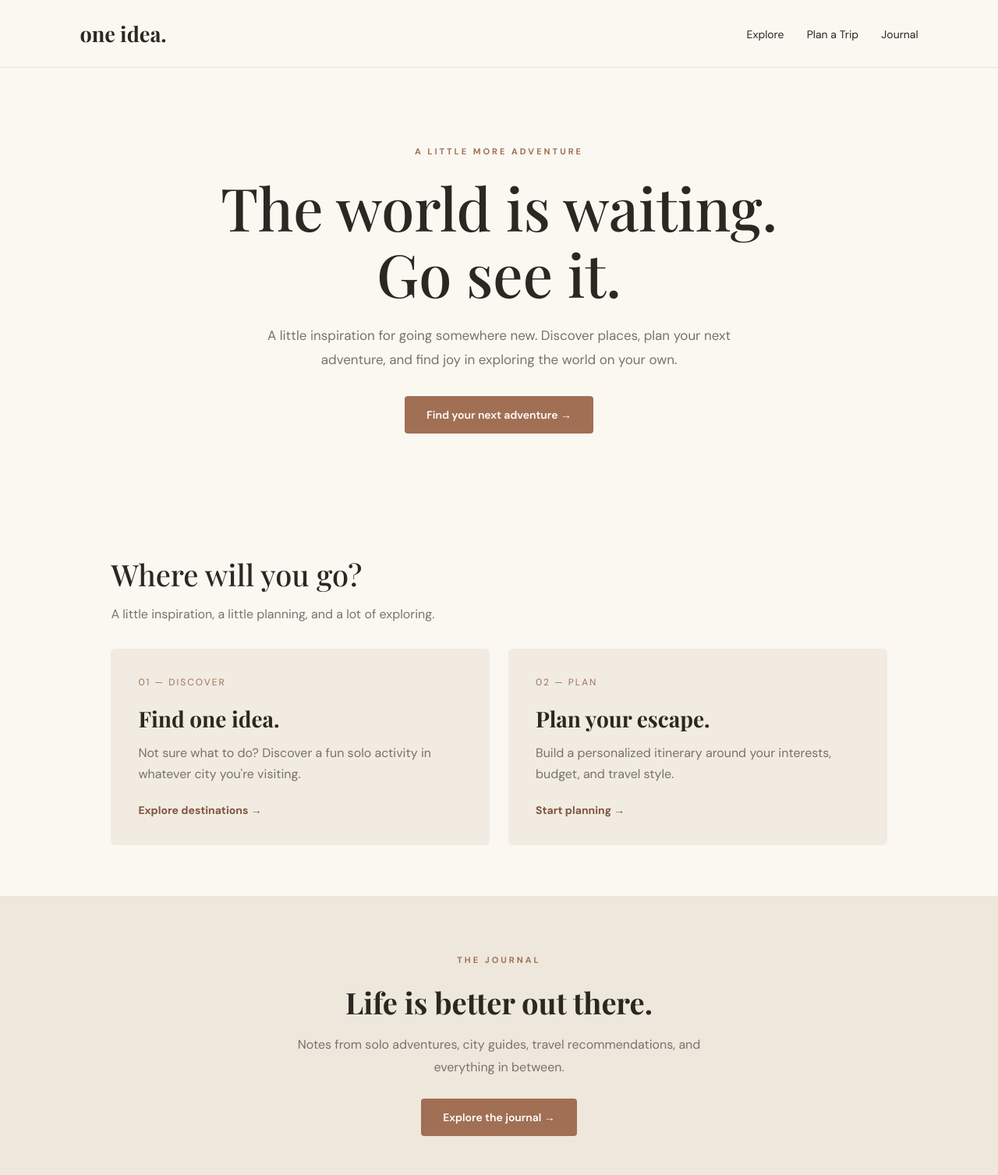
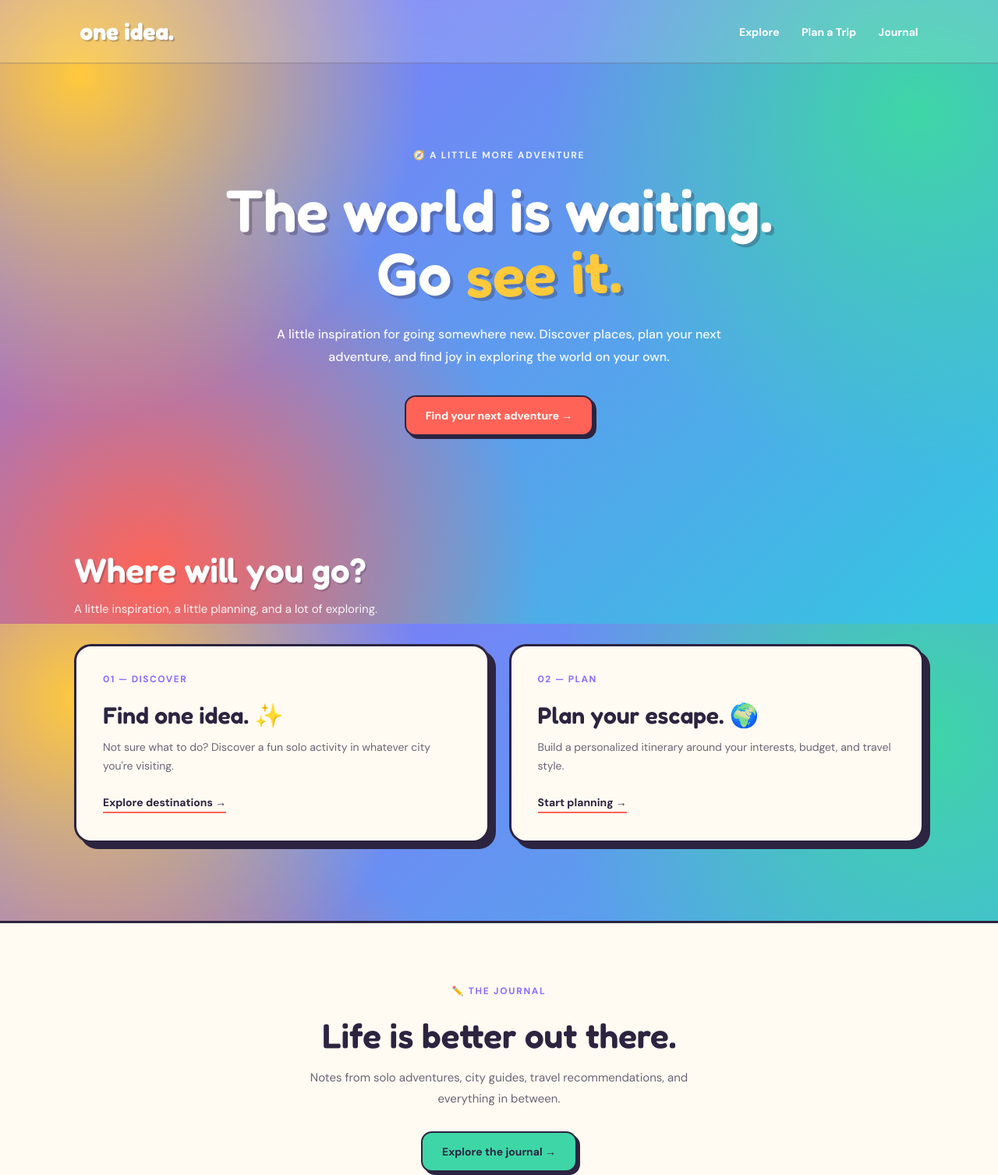
Before and after one commit to ynyati/solotravel, a plain HTML site: page index.html in a window 1280 px wide. Shown: the top 1507 px of the page at 78% size. Drawn offline with nearby package versions, Linux system fonts and the light colour scheme.

Commit message:
Updated homepage design

```diff
--- a/index.html
+++ b/index.html
@@ -4,191 +4,321 @@
 <head>
 <meta charset="UTF-8">
 <meta name="viewport" content="width=device-width, initial-scale=1.0">
-
 <title>One Idea | Your Solo Travel Companion</title>
 
 <link rel="preconnect" href="https://fonts.googleapis.com">
-  <link href="https://fonts.googleapis.com/css2?family=DM+Sans:wght@400;500;600;700&family=Playfair+Display:wght@500;600;700&display=swap" rel="stylesheet">
+<link href="https://fonts.googleapis.com/css2?family=Fredoka:wght@400;500;600;700&family=DM+Sans:wght@400;500;700;900&display=swap" rel="stylesheet">
 
 <style>
+:root {
+  --grape: #8C6BFF;
+  --sky: #33C7E0;
+  --sun: #FFC93C;
+  --coral: #FF6357;
+  --mint: #3ED6A6;
+  --cream: #FFFBF2;
+  --ink: #2C2440;
+  --ink-70: rgba(44,36,64,0.7);
+  --ink-45: rgba(44,36,64,0.45);
+}
+
 * {
   box-sizing: border-box;
   margin: 0;
   padding: 0;
 }
 
+html {
+  scroll-behavior: smooth;
+}
+
 body {
   font-family: 'DM Sans', sans-serif;
-      background: #fbf8f2;
-      color: #292821;
+  color: var(--ink);
+  min-height: 100vh;
+  overflow-x: hidden;
+  background:
+    radial-gradient(circle at 8% 12%, var(--sun) 0%, transparent 32%),
+    radial-gradient(circle at 92% 18%, var(--mint) 0%, transparent 35%),
+    radial-gradient(circle at 15% 92%, var(--coral) 0%, transparent 38%),
+    linear-gradient(135deg, var(--grape) 0%, var(--sky) 100%);
+  background-attachment: fixed;
 }
+
+/* NAVIGATION */
 
 nav {
   display: flex;
   justify-content: space-between;
   align-items: center;
-      padding: 25px 8%;
-      border-bottom: 1px solid #e8e2d8;
+  padding: 22px 8%;
+  border-bottom: 2px solid rgba(44,36,64,0.18);
+  background: rgba(255,251,242,0.14);
+  backdrop-filter: blur(12px);
 }
 
 .logo {
-      font-family: 'Playfair Display', serif;
-      font-size: 27px;
+  font-family: 'Fredoka', sans-serif;
+  font-size: 30px;
   font-weight: 700;
+  color: white;
+  text-shadow: 2px 2px 0 rgba(44,36,64,0.25);
 }
 
 nav a {
+  display: inline-block;
   text-decoration: none;
-      color: #292821;
-      margin-left: 25px;
+  color: white;
+  margin-left: 24px;
   font-size: 14px;
+  font-weight: 700;
+  transition: transform 0.15s ease, color 0.15s ease;
 }
 
 nav a:hover {
-      color: #a16f54;
+  color: var(--sun);
+  transform: translateY(-2px);
 }
 
+/* HERO */
+
 .hero {
-      padding: 100px 8% 90px;
+  padding: 105px 20px 100px;
   text-align: center;
-      max-width: 1000px;
+  max-width: 1050px;
   margin: auto;
 }
 
 .eyebrow {
+  display: inline-block;
   text-transform: uppercase;
-      letter-spacing: 3px;
-      font-size: 11px;
-      color: #a16f54;
+  letter-spacing: 0.14em;
+  font-size: 12px;
+  color: rgba(255,255,255,0.9);
   font-weight: 700;
   margin-bottom: 22px;
 }
 
-    h1 {
-      font-family: 'Playfair Display', serif;
-      font-size: clamp(42px, 7vw, 76px);
-      line-height: 1.12;
-      font-weight: 500;
-      margin-bottom: 22px;
+.hero h1 {
+  font-family: 'Fredoka', sans-serif;
+  font-size: clamp(42px, 8vw, 76px);
+  line-height: 1.06;
+  font-weight: 600;
+  color: white;
+  margin-bottom: 25px;
+  text-shadow: 4px 4px 0 rgba(44,36,64,0.3);
+}
+
+.hero h1 span {
+  color: var(--sun);
+  display: inline-block;
+  transform: rotate(-2deg);
 }
 
 .hero p {
-      color: #77736b;
-      font-size: 17px;
+  color: rgba(255,255,255,0.95);
+  font-size: 16px;
   line-height: 1.8;
-      max-width: 600px;
-      margin: 0 auto 32px;
+  max-width: 610px;
+  margin: 0 auto 34px;
+  font-weight: 500;
 }
+
+/* BUTTONS */
 
 .button {
   display: inline-block;
-      padding: 15px 28px;
-      background: #a16f54;
+  padding: 15px 25px;
+  background: var(--coral);
   color: white;
   text-decoration: none;
-      border-radius: 4px;
+  border: 2.5px solid var(--ink);
+  border-radius: 14px;
   font-size: 14px;
-      font-weight: 600;
+  font-weight: 700;
+  box-shadow: 4px 4px 0 var(--ink);
+  transition: transform 0.15s ease, box-shadow 0.15s ease;
 }
 
 .button:hover {
-      background: #80563f;
+  transform: translate(-2px,-2px);
+  box-shadow: 6px 6px 0 var(--ink);
 }
 
+.button:active {
+  transform: translate(1px,1px);
+  box-shadow: 2px 2px 0 var(--ink);
+}
+
+/* FEATURE SECTION */
+
 .section {
-      padding: 65px 8%;
-      max-width: 1200px;
-      margin: auto;
+  max-width: 1150px;
+  margin: 0 auto;
+  padding: 45px 30px 100px;
 }
 
 .section-heading {
-      font-family: 'Playfair Display', serif;
-      font-size: 38px;
+  font-family: 'Fredoka', sans-serif;
+  font-size: clamp(32px,5vw,44px);
+  font-weight: 600;
+  color: white;
   margin-bottom: 12px;
+  text-shadow: 2px 2px 0 rgba(44,36,64,0.25);
 }
 
 .section-description {
-      color: #77736b;
-      margin-bottom: 30px;
+  color: rgba(255,255,255,0.92);
+  margin-bottom: 32px;
   line-height: 1.7;
+  font-size: 15px;
 }
 
 .cards {
   display: grid;
-      grid-template-columns: repeat(2, 1fr);
-      gap: 24px;
+  grid-template-columns: repeat(2,1fr);
+  gap: 25px;
 }
 
 .card {
-      background: #f1ebe2;
-      padding: 35px;
-      border-radius: 6px;
-      min-height: 220px;
+  background: var(--cream);
+  padding: 34px;
+  border-radius: 22px;
+  border: 3px solid var(--ink);
+  min-height: 255px;
+  box-shadow: 8px 8px 0 var(--ink);
+  transition: transform 0.2s ease, box-shadow 0.2s ease;
+}
+
+.card:hover {
+  transform: translate(-3px,-3px);
+  box-shadow: 11px 11px 0 var(--ink);
 }
 
 .card-number {
-      color: #a16f54;
+  color: var(--grape);
   font-size: 12px;
-      letter-spacing: 2px;
+  letter-spacing: 0.12em;
+  font-weight: 700;
   margin-bottom: 20px;
 }
 
 .card h3 {
-      font-family: 'Playfair Display', serif;
-      font-size: 28px;
+  font-family: 'Fredoka', sans-serif;
+  font-size: 30px;
+  font-weight: 600;
   margin-bottom: 12px;
+  color: var(--ink);
 }
 
 .card p {
-      color: #77736b;
+  color: var(--ink-70);
   line-height: 1.7;
-      margin-bottom: 22px;
+  font-size: 14px;
+  margin-bottom: 23px;
 }
 
 .card a {
-      color: #80563f;
+  display: inline-block;
+  color: var(--ink);
   font-weight: 700;
   text-decoration: none;
   font-size: 14px;
+  border-bottom: 2px solid var(--coral);
+  padding-bottom: 3px;
+  transition: color 0.15s ease;
 }
+
+.card a:hover {
+  color: var(--grape);
+}
+
+/* JOURNAL SECTION */
 
 .journal {
   text-align: center;
-      background: #eee7dc;
-      max-width: none;
-      padding: 75px 8%;
+  padding: 75px 20px 85px;
+  background: var(--cream);
+  border-top: 3px solid var(--ink);
+  border-bottom: 3px solid var(--ink);
+}
+
+.journal .eyebrow {
+  color: var(--grape);
+}
+
+.journal .section-heading {
+  color: var(--ink);
+  text-shadow: none;
 }
 
 .journal p {
   max-width: 550px;
-      margin: 15px auto 25px;
-      color: #77736b;
+  margin: 15px auto 28px;
+  color: var(--ink-70);
   line-height: 1.8;
+  font-size: 15px;
 }
 
+.journal .button {
+  background: var(--mint);
+  color: var(--ink);
+}
+
+/* FOOTER */
+
 footer {
-      padding: 30px 8%;
+  padding: 30px 20px;
   text-align: center;
   font-size: 12px;
-      color: #77736b;
+  font-weight: 600;
+  color: white;
 }
 
-    @media (max-width: 650px) {
+/* RESPONSIVE */
+
+@media (max-width: 700px) {
   nav {
     flex-direction: column;
-        gap: 18px;
+    gap: 16px;
+    padding: 20px 15px;
   }
 
   nav a {
-        margin: 0 8px;
+    margin: 0 9px;
+    font-size: 13px;
+  }
+
+  .hero {
+    padding: 75px 22px 70px;
+  }
+
+  .section {
+    padding: 35px 22px 75px;
   }
 
   .cards {
     grid-template-columns: 1fr;
+    gap: 22px;
   }
 
-      .hero {
-        padding-top: 65px;
+  .card {
+    padding: 27px;
+    min-height: auto;
+  }
+
+  .journal {
+    padding: 65px 22px;
+  }
+}
+
+@media (prefers-reduced-motion: reduce) {
+  *,
+  *::before,
+  *::after {
+    scroll-behavior: auto !important;
+    animation-duration: 0.01ms !important;
+    transition-duration: 0.01ms !important;
   }
 }
 </style>
@@ -207,9 +337,9 @@
 </nav>
 
 <section class="hero">
-    <div class="eyebrow">A little more adventure</div>
+  <div class="eyebrow">🧭 A little more adventure</div>
 
-    <h1>The world is waiting.<br>Go see it.</h1>
+  <h1>The world is waiting.<br>Go <span>see it.</span></h1>
 
   <p>
     A little inspiration for going somewhere new.
@@ -233,7 +363,7 @@
 
     <div class="card">
       <div class="card-number">01 — DISCOVER</div>
-        <h3>Find one idea.</h3>
+      <h3>Find one idea. ✨</h3>
       <p>
         Not sure what to do? Discover a fun solo
         activity in whatever city you're visiting.
@@ -243,19 +373,19 @@
 
     <div class="card">
       <div class="card-number">02 — PLAN</div>
-        <h3>Plan your escape.</h3>
+      <h3>Plan your escape. 🌍</h3>
       <p>
         Build a personalized itinerary around your
         interests, budget, and travel style.
       </p>
-        <a href="#plan">Start planning →</a>
+      <a href="itinerary.html">Start planning →</a>
     </div>
 
   </div>
 </section>
 
 <section class="journal" id="journal">
-    <div class="eyebrow">The journal</div>
+  <div class="eyebrow">✏️ The journal</div>
 
   <h2 class="section-heading">Life is better out there.</h2>
 
@@ -269,7 +399,7 @@
 </section>
 
 <footer>
-    © 2026 One Idea. Made for the curious.
+  © 2026 One Idea. Made for the curious. 🧭
 </footer>
 
 </body>
```
Lines whose indentation alone changed are shown as unchanged.
